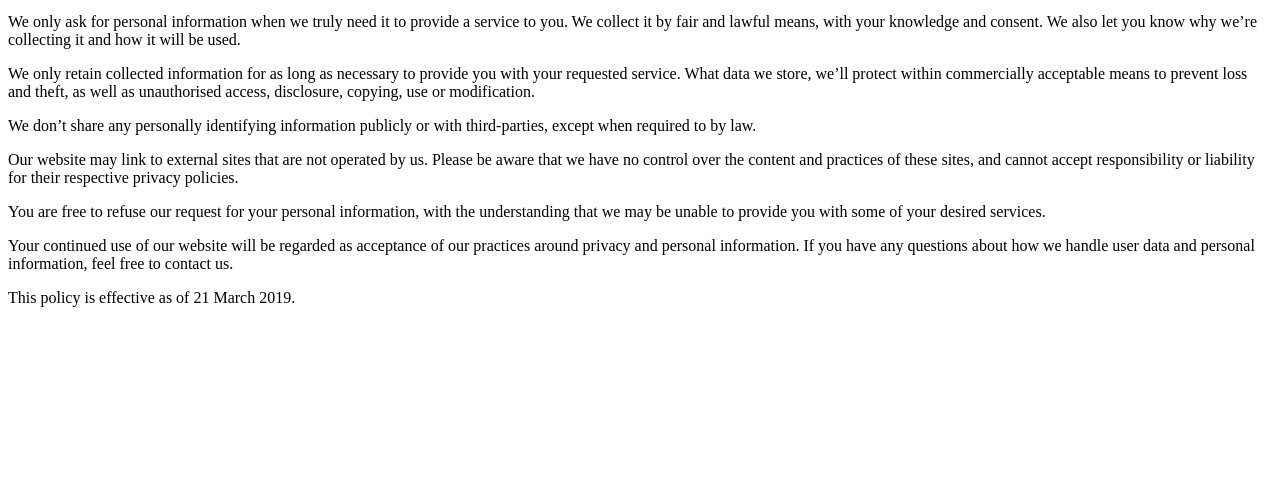
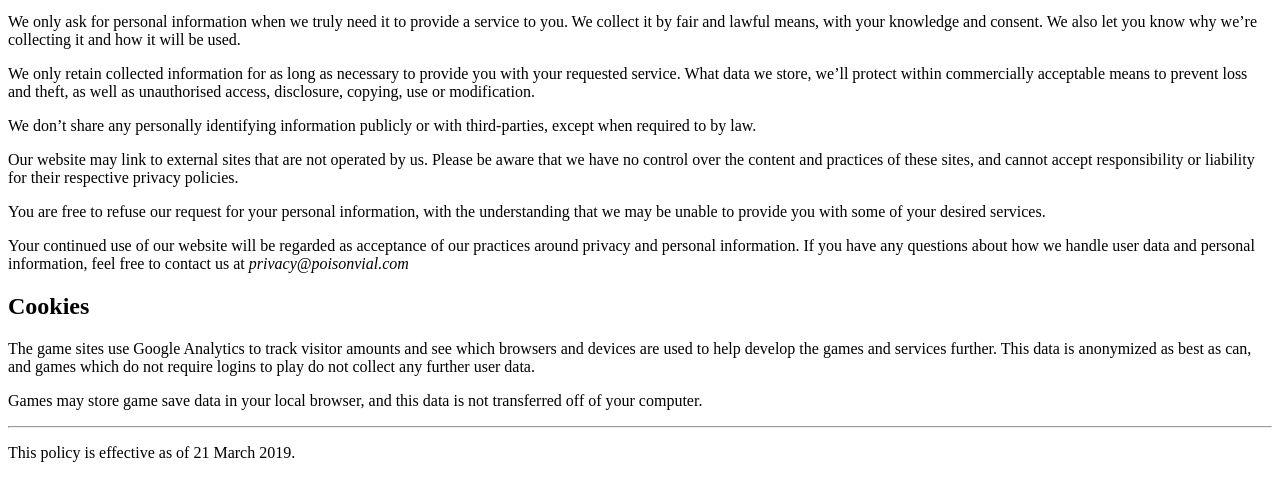
Before and after one commit to pinkkis/poisonvial.com, a plain HTML site: page privacy.html in a window 1280 px wide. Shown: the part 106-606 px from the top of the page. Drawn offline with Linux system fonts and the light colour scheme.

Commit message:
Update privacy.html

```diff
--- a/privacy.html
+++ b/privacy.html
@@ -28,7 +28,15 @@
 			unable to provide you with some of your desired services.</p>
 		<p>Your continued use of our website will be regarded as acceptance of our practices around privacy and personal
 			information. If you have any questions about how we handle user data and personal information, feel free to
-			contact us.</p>
+			contact us at <em>privacy@poisonvial.com</em></p>
+
+		<h2>Cookies</h2>
+		<p>The game sites use Google Analytics to track visitor amounts and see which browsers and devices are used to
+			help develop the games and services further. This data is anonymized as best as can, and
+			games which do not require logins to play do not collect any further user data.</p>
+		<p>Games may store game save data in your local browser, and this data is not transferred off of your computer.</p>
+
+		<hr>
 		<p>This policy is effective as of 21 March 2019.</p>
 	</body>
 
```
